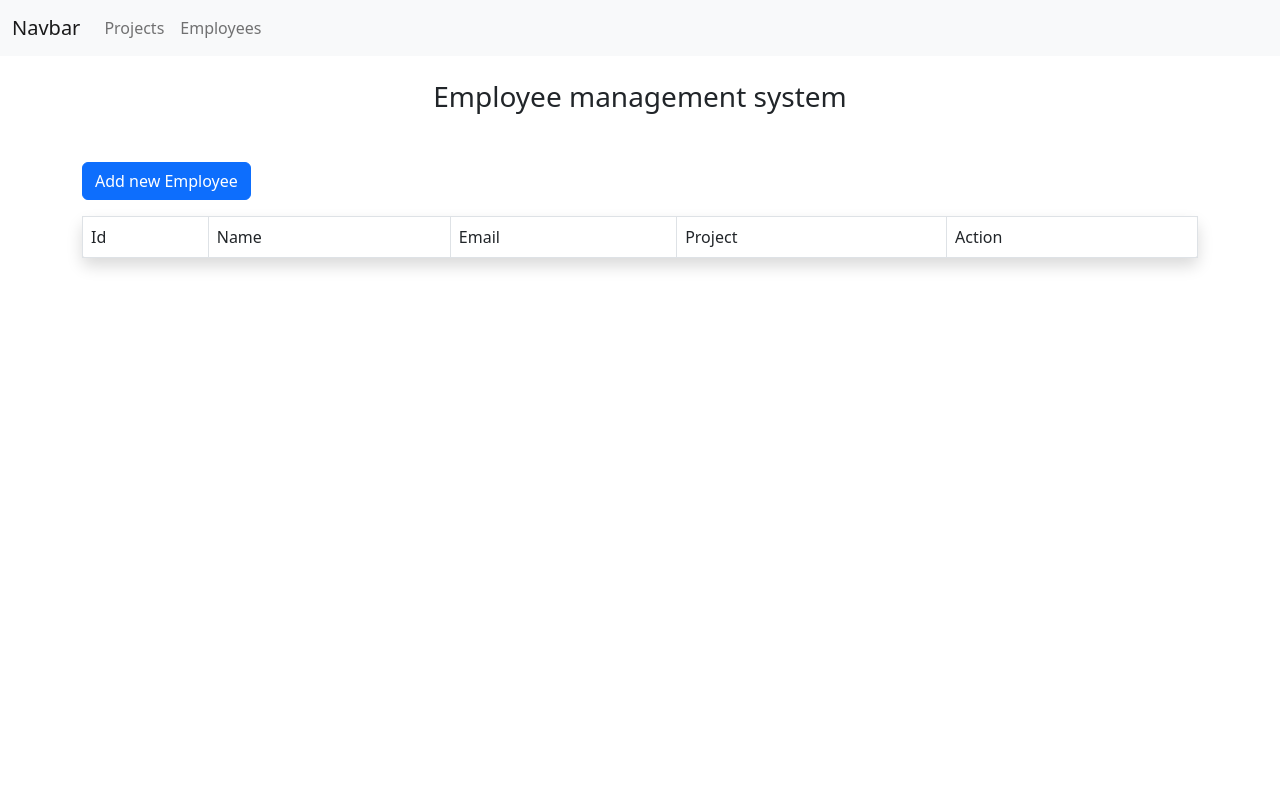
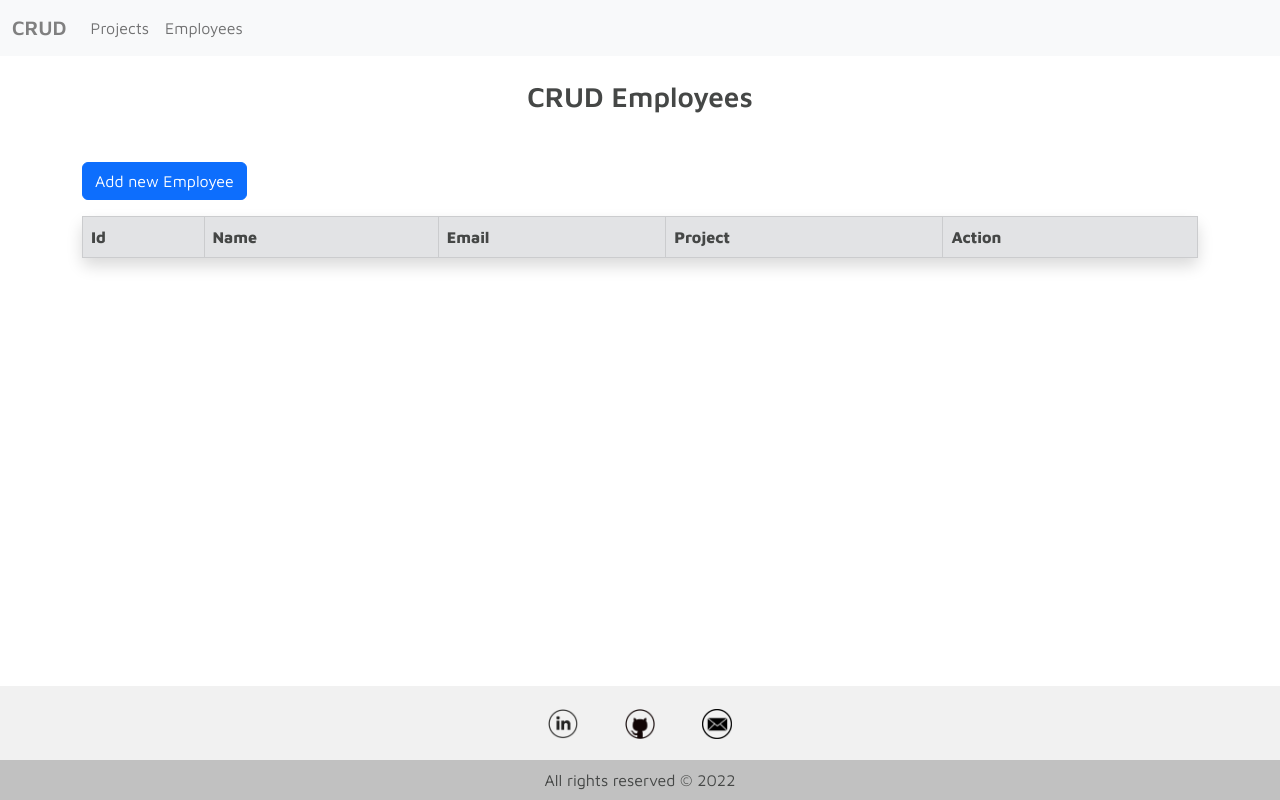
Before and after one commit to BrigitaGrybaiteBartke/PHP_CRUD, a PHP site: page /employees.php in a window 1280 px wide. Run offline with PHP 8.4, Linux system fonts and the light colour scheme; data that the repository does not hold is empty.

Commit message:
update style and change file grouping

```diff
--- /dev/null
+++ b/app/footer.php
@@ -0,0 +1,24 @@
+
+<footer class="text-center text-white fixed-bottom mt-5" style="background-color: #f1f1f1;">
+    <div class=" pt-2">
+        <section class="mb-2">
+            <!-- Linkedin -->
+            <a class="btn btn-link btn-floating btn-lg text-dark m-1" href="https://www.linkedin.com/in/brigita-grybait%C4%97-bartk%C4%97-487403112" role="button" data-mdb-ripple-color="dark">
+                <img src="./assets/images/in.png" alt="linkedin" style="width: 30px">
+            </a>
+            <!-- Github -->
+            <a class="btn btn-link btn-floating btn-lg text-dark m-1" href="https://github.com/BrigitaGrybaiteBartke" role="button" data-mdb-ripple-color="dark">
+                <img src="./assets/images/git.png" alt="github" style="width: 30px">
+            </a>
+            <!-- Gmail -->
+            <a class="btn btn-link btn-floating btn-lg text-dark m-1" role="button" data-mdb-ripple-color="dark" href="mailto:brigita.grybaite@gmail.com">
+                <img src="./assets/images/mail.png" alt="github" style="width: 30px">
+            </a>
+        </section>
+        <!-- Copyright -->
+        <div class="text-center text-dark p-2" style="background-color: rgba(0, 0, 0, 0.2);">
+            <div class="aling-items-center">
+                <span class="mx-5">All rights reserved &#169; <?php echo date("Y") ?></span>
+            </div>
+        </div>
+</footer>
--- /dev/null
+++ b/app/head.php
@@ -0,0 +1,11 @@
+<meta charset="UTF-8">
+    <meta http-equiv="X-UA-Compatible" content="IE=edge">
+    <meta name="viewport" content="width=device-width, initial-scale=1.0">
+
+    <!-- Bootstrap  -->
+    <link href="https://cdn.jsdelivr.net/npm/bootstrap@5.2.1/dist/css/bootstrap.min.css" rel="stylesheet" integrity="sha384-iYQeCzEYFbKjA/T2uDLTpkwGzCiq6soy8tYaI1GyVh/UjpbCx/TYkiZhlZB6+fzT" crossorigin="anonymous">
+
+    <!-- Google fonts -->
+    <link rel="preconnect" href="https://fonts.googleapis.com">
+    <link rel="preconnect" href="https://fonts.gstatic.com" crossorigin>
+    <link href="https://fonts.googleapis.com/css2?family=Maven+Pro:wght@400;500;600;800&display=swap" rel="stylesheet">
--- a/header.php
+++ b/app/nav.php
@@ -1,18 +1,7 @@
-<!DOCTYPE html>
-<html lang="en">
 
-<head>
-    <meta charset="UTF-8">
-    <meta http-equiv="X-UA-Compatible" content="IE=edge">
-    <meta name="viewport" content="width=device-width, initial-scale=1.0">
-    <title>Navigation</title>
-</head>
-
-<body>
-    <div>
         <nav class="navbar navbar-expand-lg bg-light">
             <div class="container-fluid">
-                <a class="navbar-brand" href="index.php">Navbar</a>
+                <a class="navbar-brand" href="index.php" style="font-weight: 600; color: grey;">CRUD</a>
                 <div class="collapse navbar-collapse">
                     <ul class="navbar-nav">
                         <li class="nav-item">
@@ -25,6 +14,3 @@
                 </div>
             </div>
         </nav>
-    </div>
-</body>
-</html>
--- /dev/null
+++ b/app/style.php
@@ -0,0 +1,22 @@
+<style>
+    * {
+        margin: 0;
+        padding: 0;
+        box-sizing: border-box;
+        font-family: 'Maven Pro', sans-serif;
+        color: #454746;
+    }
+
+    h3 {
+        font-weight: 600;
+    }
+
+    .width {
+        width: 400px;
+    }
+
+    .container {
+        margin-bottom: 200px;
+    }
+
+</style>
--- a/delete.php
+++ b/delete.php
@@ -1,6 +1,6 @@
 <?php
 session_start();
-require_once "connect.php";
+require_once "./app/connect.php";
 
 // Project delete logic
 if (isset($_GET['delete'])) {
--- a/employees.php
+++ b/employees.php
@@ -1,33 +1,23 @@
 <?php
 session_start();
-require_once "connect.php";
+require_once "./app/connect.php";
 ?>
 
 <!DOCTYPE html>
 <html lang="en">
 
 <head>
-    <meta charset="UTF-8">
-    <meta http-equiv="X-UA-Compatible" content="IE=edge">
-    <meta name="viewport" content="width=device-width, initial-scale=1.0">
+    <?php require_once "./app/head.php" ?>
     <title>Employees</title>
 
-    <!-- Bootstrap  -->
-    <link href="https://cdn.jsdelivr.net/npm/bootstrap@5.2.1/dist/css/bootstrap.min.css" rel="stylesheet" integrity="sha384-iYQeCzEYFbKjA/T2uDLTpkwGzCiq6soy8tYaI1GyVh/UjpbCx/TYkiZhlZB6+fzT" crossorigin="anonymous">
-
-    <style>
-        .width {
-            width: 300px;
-        }
-    </style>
+    <?php require_once "./app/style.php" ?>
 </head>
 
 <body>
 
-    <?php require_once "header.php"; ?>
+    <?php require_once "./app/nav.php"; ?>
 
     <?php
-    // selection
     $result = $mysqli->query("SELECT * FROM projects
                                 RIGHT JOIN employees
                                     ON projects.id = employees.project_id
@@ -36,30 +26,27 @@
 
     <!-- create / delete / update message -->
     <?php if (isset($_SESSION['message'])) : ?>
-            <div class="alert alert-<?php echo $_SESSION['msg_type'] ?>">
-                <?php echo $_SESSION['message'];
-                unset($_SESSION['message']) ?>
-            </div>
+        <div class="alert alert-<?php echo $_SESSION['msg_type'] ?>">
+            <?php echo $_SESSION['message'];
+            unset($_SESSION['message']) ?>
+        </div>
     <?php endif ?>
-
-
 
     <div class="container">
         <div>
-            <h3 class="text-center my-4">Employee management system</h3>
+            <h3 class="text-center my-4">CRUD Employees</h3>
         </div>
         <div class="mt-5 mb-3">
             <a href="newemployee.php" class="btn btn-primary">Add new Employee</a>
         </div>
         <div>
-
             <table class="table table-hover table-bordered shadow p-3 mb-3 bg-body rounded">
-                <tr>
-                    <td>Id</td>
-                    <td>Name</td>
-                    <td>Email</td>
-                    <td>Project</td>
-                    <td>Action</td>
+                <tr class="table-secondary">
+                    <th>Id</th>
+                    <th>Name</th>
+                    <th>Email</th>
+                    <th>Project</th>
+                    <th>Action</th>
                 </tr>
                 <?php if (mysqli_num_rows($result) > 0) while ($row = $result->fetch_assoc()) : ?>
                     <tr>
@@ -68,7 +55,7 @@
                         <td><?php echo $row['email']; ?></td>
                         <td><?php echo $row['projectname']; ?></td>
                         <td>
-                            <a href="updateEmpl.php?updateEmpl=<?php echo $row['id']?>" class="btn btn-outline-primary">Update</a>
+                            <a href="updateEmpl.php?updateEmpl=<?php echo $row['id'] ?>" class="btn btn-outline-primary">Update</a>
                             <a href="delete.php?deleteempl=<?php echo $row['id'] ?>" class="btn btn-outline-danger">Delete</a>
 
                         </td>
@@ -78,7 +65,7 @@
         </div>
     </div>
 
-
+    <?php require_once "./app/footer.php" ?>
 
 </body>
 
```
Also changed, not shown: index.php (added, +20 -0 lines), newemployee.php (+18 -36 lines), newproject.php (+7 -25 lines), projects.php (+19 -24 lines), updateEmpl.php (+9 -23 lines), updatePro.php (+5 -20 lines), app/connect.php (renamed from connect.php), app/images/crud.png (added), app/images/git.png (added), app/images/in.png (added), app/images/mail.png (added).
